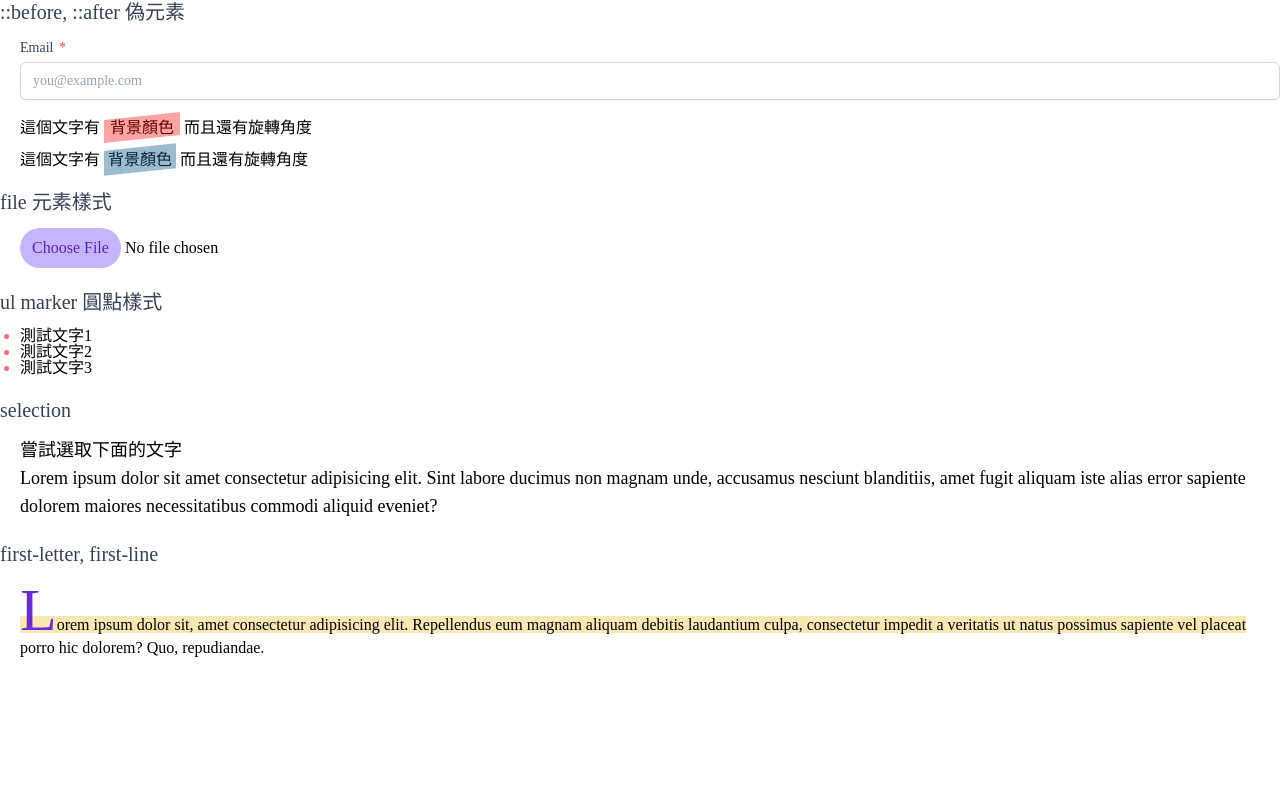
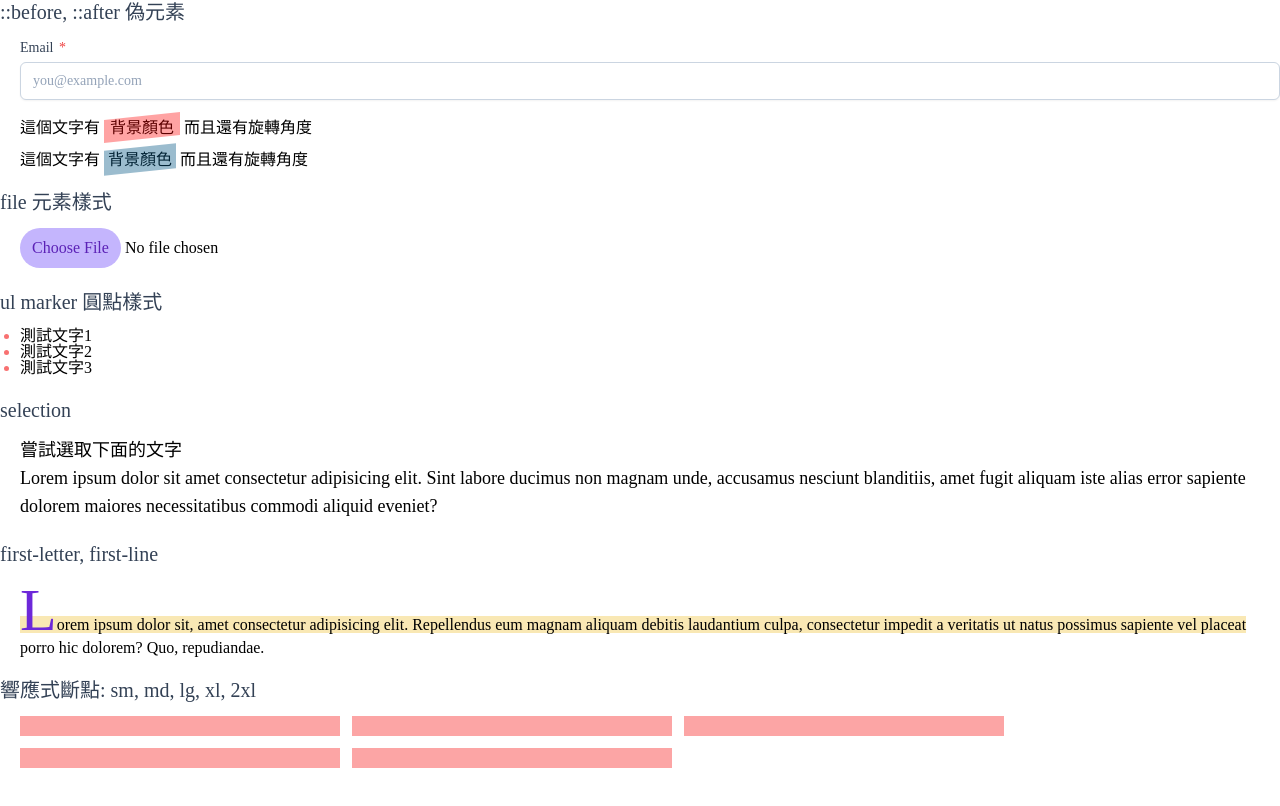
Before and after one commit to MizuYang/tailwind-playground, a Nuxt app: page /demo in a window 1280 px wide. Shown: the part 1206-2012 px from the top of the page. Before the commit the page ends 1922 px from the top, so only its background shows below. Built offline with nearby package versions, Linux system fonts and the light colour scheme.

Commit message:
新增 響應式斷點: sm, md, lg, xl, 2xl

```diff
--- a/pages/demo.vue
+++ b/pages/demo.vue
@@ -259,8 +259,27 @@
       <SectionContent title="first-letter, first-line">
         <template #content>
           <div>
-            <p class="first-letter:text-6xl first-letter:text-violet-700 first-line:bg-yellow-500/30">Lorem ipsum dolor sit, amet consectetur adipisicing elit. Repellendus eum magnam aliquam debitis laudantium culpa, consectetur impedit a veritatis ut natus possimus sapiente vel placeat porro hic dolorem? Quo, repudiandae.</p>
+            <p
+              class="first-letter:text-6xl first-letter:text-violet-700 first-line:bg-yellow-500/30"
+            >
+              Lorem ipsum dolor sit, amet consectetur adipisicing elit.
+              Repellendus eum magnam aliquam debitis laudantium culpa,
+              consectetur impedit a veritatis ut natus possimus sapiente vel
+              placeat porro hic dolorem? Quo, repudiandae.
+            </p>
           </div>
+        </template>
+      </SectionContent>
+
+      <SectionContent title="響應式斷點: sm, md, lg, xl, 2xl">
+        <template #content>
+          <ul class="flex flex-wrap gap-3">
+            <li class="bg-gray-300 sm:bg-sky-300 md:bg-yellow-300 lg:bg-green-300 xl:bg-red-300 2xl:bg-violet-400 w-80 h-5"></li>
+            <li class="bg-gray-300 sm:bg-sky-300 md:bg-yellow-300 lg:bg-green-300 xl:bg-red-300 2xl:bg-violet-400 w-80 h-5"></li>
+            <li class="bg-gray-300 sm:bg-sky-300 md:bg-yellow-300 lg:bg-green-300 xl:bg-red-300 2xl:bg-violet-400 w-80 h-5"></li>
+            <li class="bg-gray-300 sm:bg-sky-300 md:bg-yellow-300 lg:bg-green-300 xl:bg-red-300 2xl:bg-violet-400 w-80 h-5"></li>
+            <li class="bg-gray-300 sm:bg-sky-300 md:bg-yellow-300 lg:bg-green-300 xl:bg-red-300 2xl:bg-violet-400 w-80 h-5"></li>
+          </ul>
         </template>
       </SectionContent>
     </main>
```
